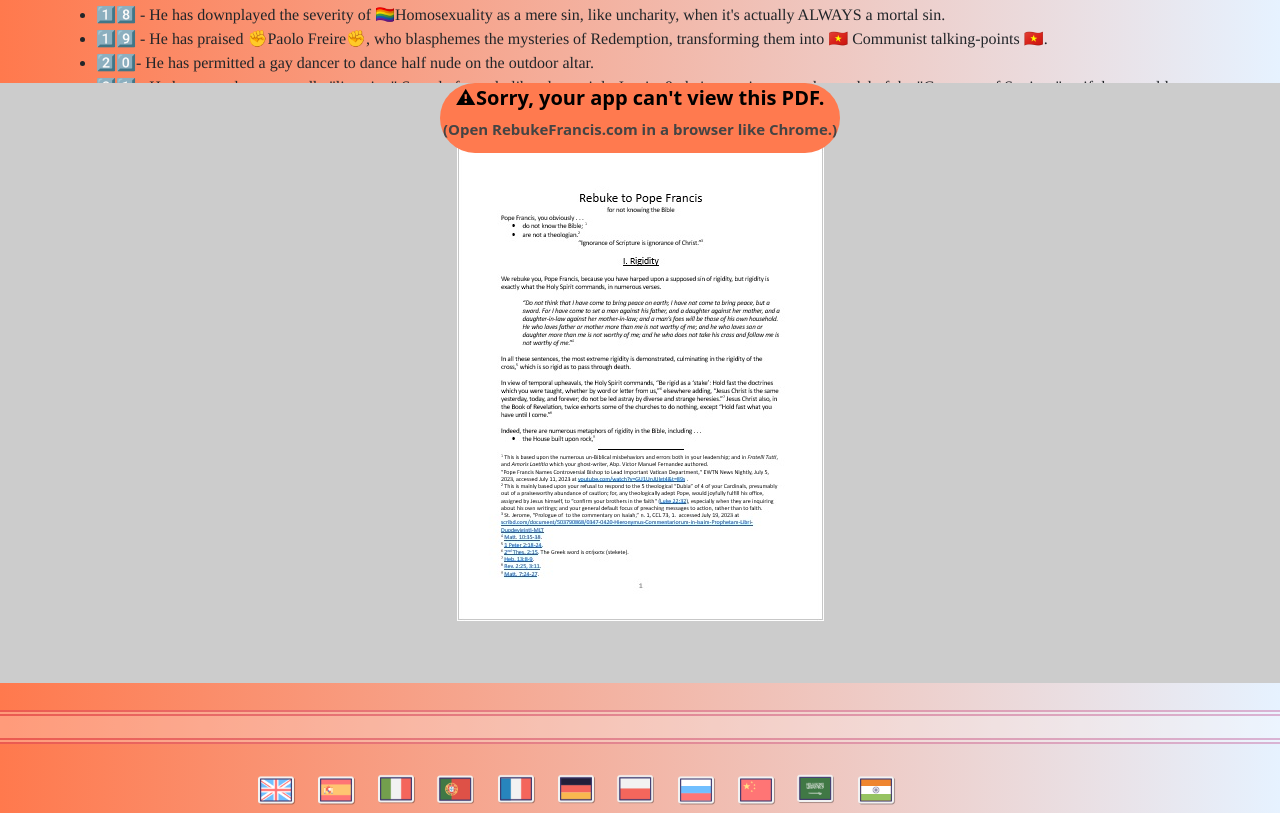
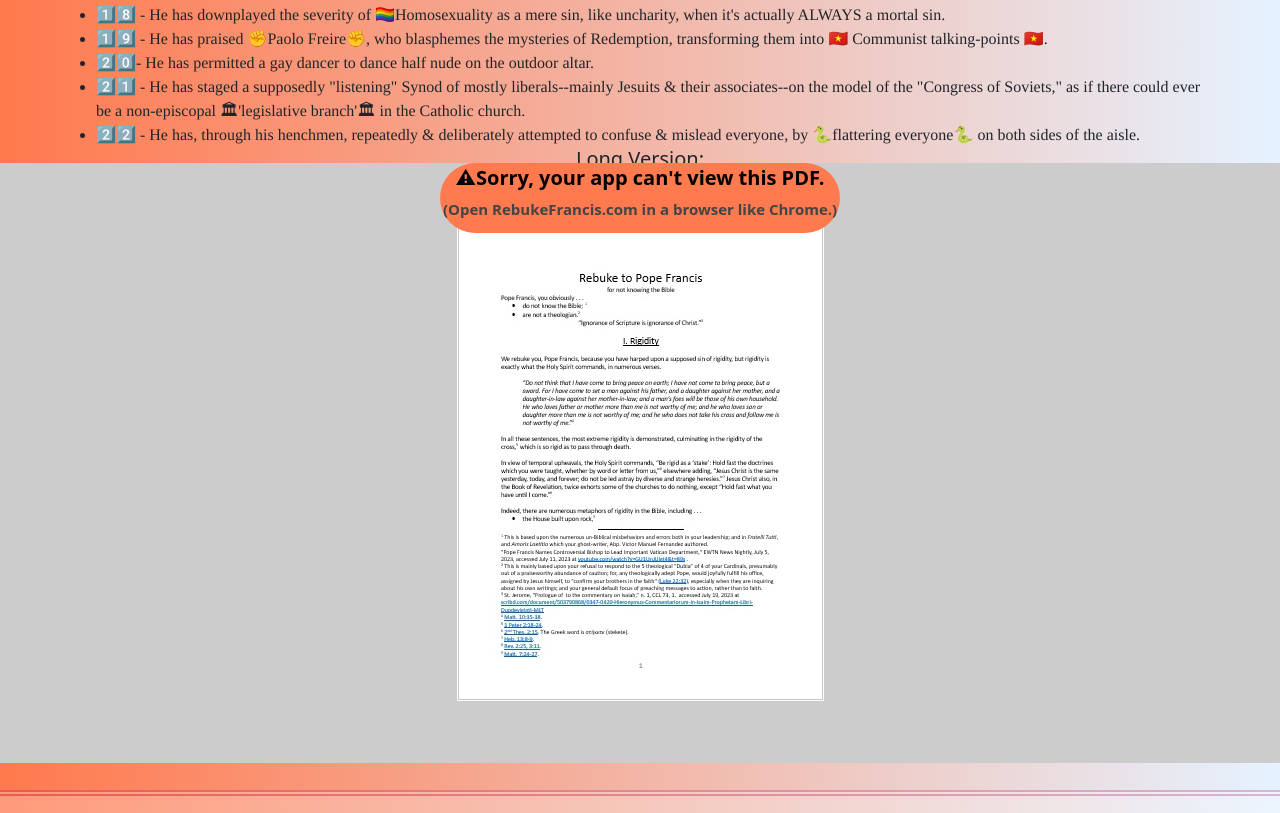
Before and after one commit to rudminda/Rebuke-to-Pope-Francis, a plain HTML site: page index.html in a window 1280 px wide. Shown: the part 970-1783 px from the top of the page. Drawn offline with nearby package versions, Linux system fonts and the light colour scheme.

Commit message:
Update index.html

```diff
--- a/index.html
+++ b/index.html
@@ -364,7 +364,7 @@
                  <a href="https://conservativechange.org/?p=8872" style="position: relative; float: center; top: 5px; font-style: italic; background-color: transparent; text-align: center; border-radius: 15px; padding: 3px 7px; color: rgb(204,0,102); font-size: 15px;">Sign the petition! </a>
      </div>
 
-    <div id="talking points">
+    <div id="talkingPts">
        <h5 style="text-align: center;">
            Short Version Talking points:
        </h3>
@@ -398,7 +398,13 @@
        </ul>
     </div>
 
-
+    <div id="rebuke">
+       <h5 style="text-align: center;">
+           Long Version:
+       </h3>
+        <h5 id="rebuke2" style="text-align: center; font-size: 40px;">
+           <b><u>Theological Rebuke to Pope Francis:</u></b>
+       </h3>
 
 
     <embed id="embeddedPDF" src="rebuke.pdf" type="application/pdf" width="100%" height="600px" />
```
